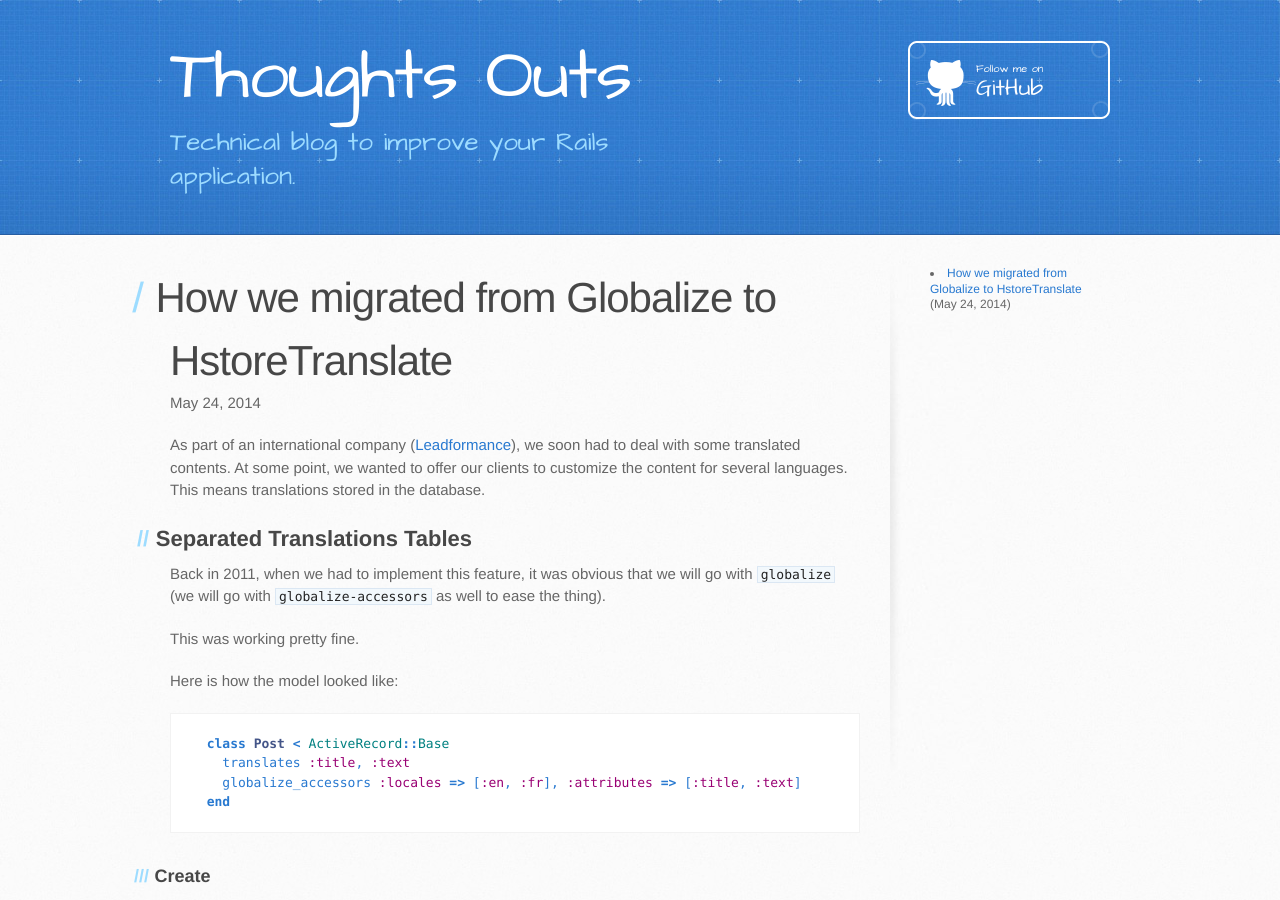
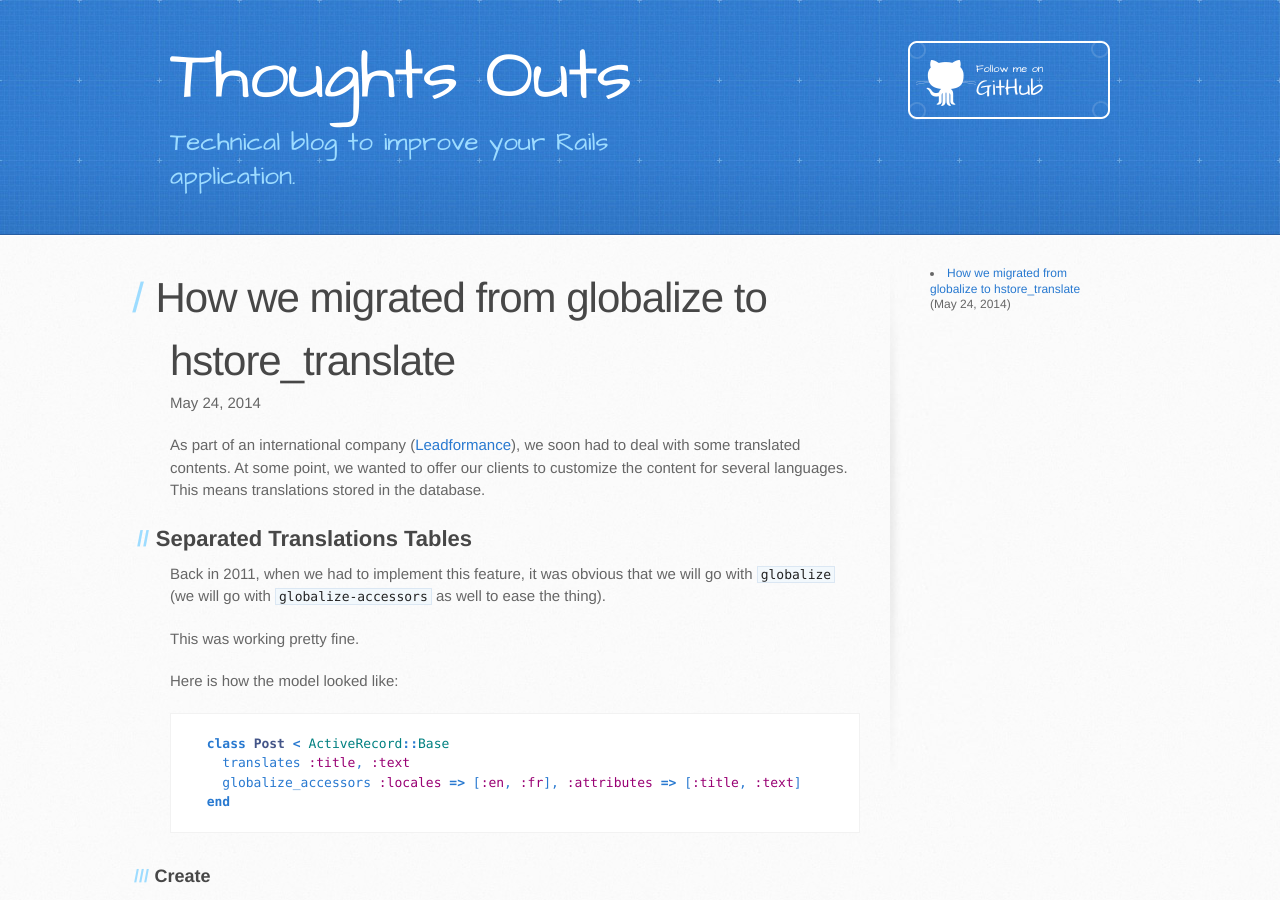
Before and after one commit to cfabianski/cfabianski.github.io, a Jekyll site: the page built from _posts/2014-05-24-how-we-migrated-from-globalize-to-hstore-translate.md, in a window 1280 px wide and 900 px high. Built offline with Jekyll 4.4.1, drawn with Linux system fonts in a browser that asks for light colours.

Commit message:
Use real gem names

```diff
--- a/_posts/2014-05-24-how-we-migrated-from-globalize-to-hstore-translate.md
+++ b/_posts/2014-05-24-how-we-migrated-from-globalize-to-hstore-translate.md
@@ -1,6 +1,6 @@
 ---
 layout: post
-title:  "How we migrated from Globalize to HstoreTranslate"
+title:  "How we migrated from globalize to hstore_translate"
 date:   2014-05-24 21:15:19
 categories: rails
 metas: [i18n, globalize, hstore-translate, rails, postgresql]
```
